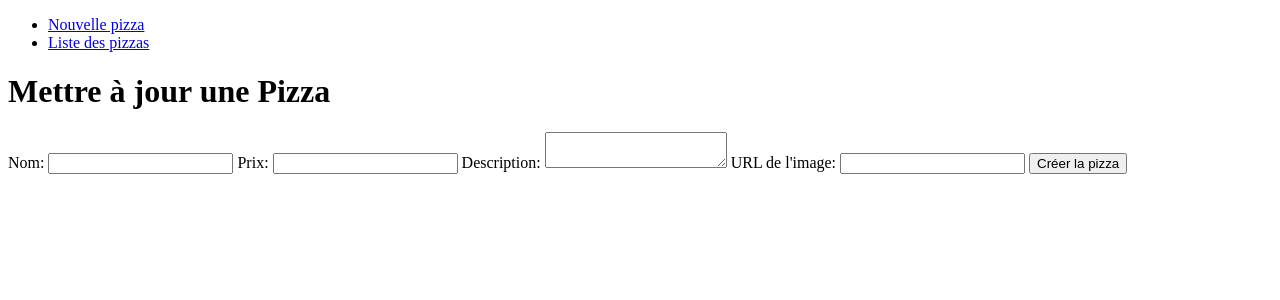
After one commit to imaneaity/cours_symfony-13-17-03, a Symfony app: template templates/pizza/update.html.twig in a window 1280 px wide. The commit adds this page. Shown: the top 300 px of the page. Run offline with Twig, Linux system fonts and the light colour scheme; the template is opened without the code that fills it, so the values that code supplies are empty; some libraries are stand-ins or nearby versions.

Commit message:
CRUD pizza: Modifier une pizza

```diff
--- a/templates/pizza/list.html.twig
+++ b/templates/pizza/list.html.twig
@@ -10,6 +10,7 @@
      {% for pizza in pizzas %}
         <h3> {{ pizza.name }} </h3>
         <p> prix: {{ pizza.price }} </p>
+        <a href="{{ path('app_pizza_update', {id: pizza.id })}}"> Modifier </a>
      {% endfor %}
 
 
--- /dev/null
+++ b/templates/pizza/update.html.twig
@@ -0,0 +1,27 @@
+{% extends 'base.html.twig' %}
+
+{% block title %}Mise à jour pizza{% endblock %}
+
+{% block body %}
+    {{ include('_menu.html.twig') }}
+    <h1>Mettre à jour une Pizza</h1>
+
+    <form method="POST">
+        <label for="name">Nom: </label>
+        <input type="text" name="name" id="name" value="{{ pizza.name }}">
+
+        <label for="price">Prix:</label>
+        <input type="number" name="price" id="price" value="{{ pizza.price }}">
+
+        <label for="description">Description:</label>
+        <textarea name="description" id="description"> {{ pizza.description }} </textarea>
+
+        <label for="imageUrl">URL de l'image:</label>
+        <input type="url" name="imageUrl" id="imageUrl" value="{{ pizza.imageUrl }}" >
+
+
+        <button type="submit">Créer la pizza</button>
+    </form>
+
+
+{% endblock %}
```
Also changed, not shown: src/Controller/PizzaController.php (+35 -0 lines).
